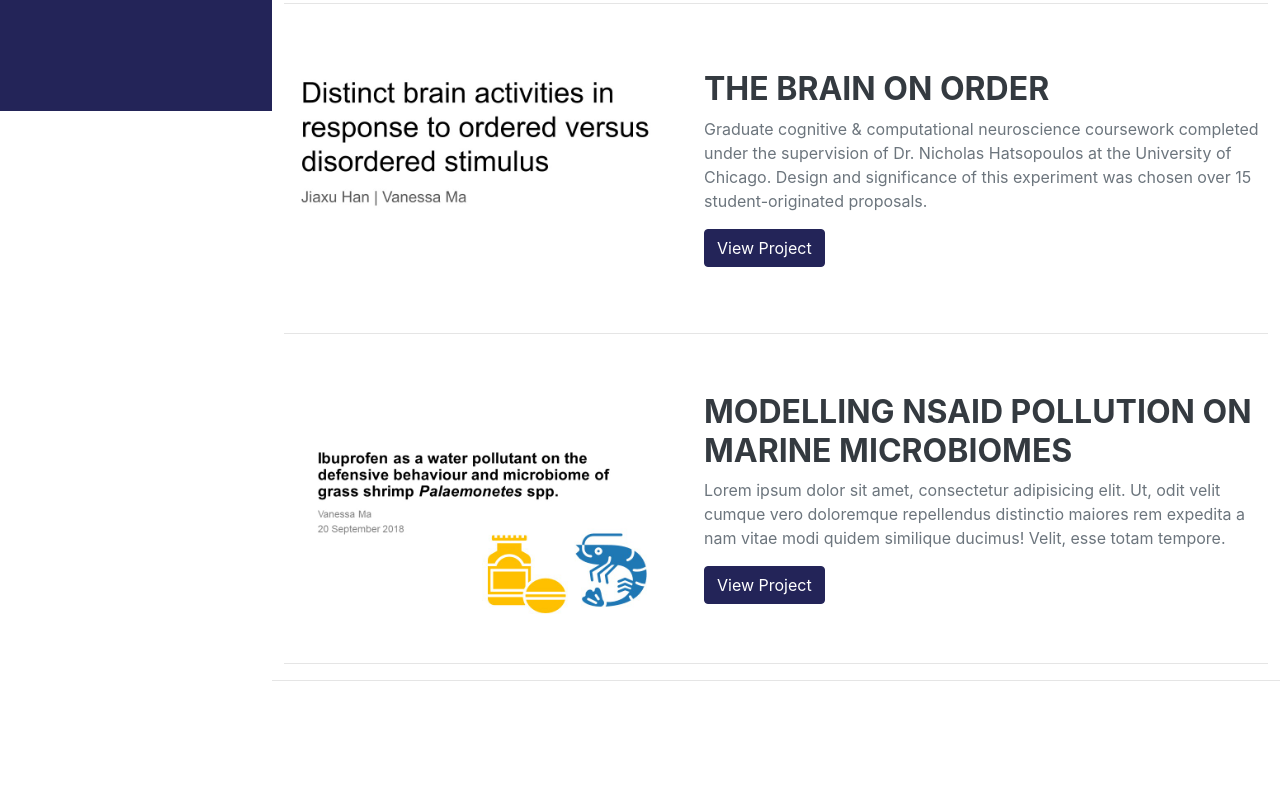
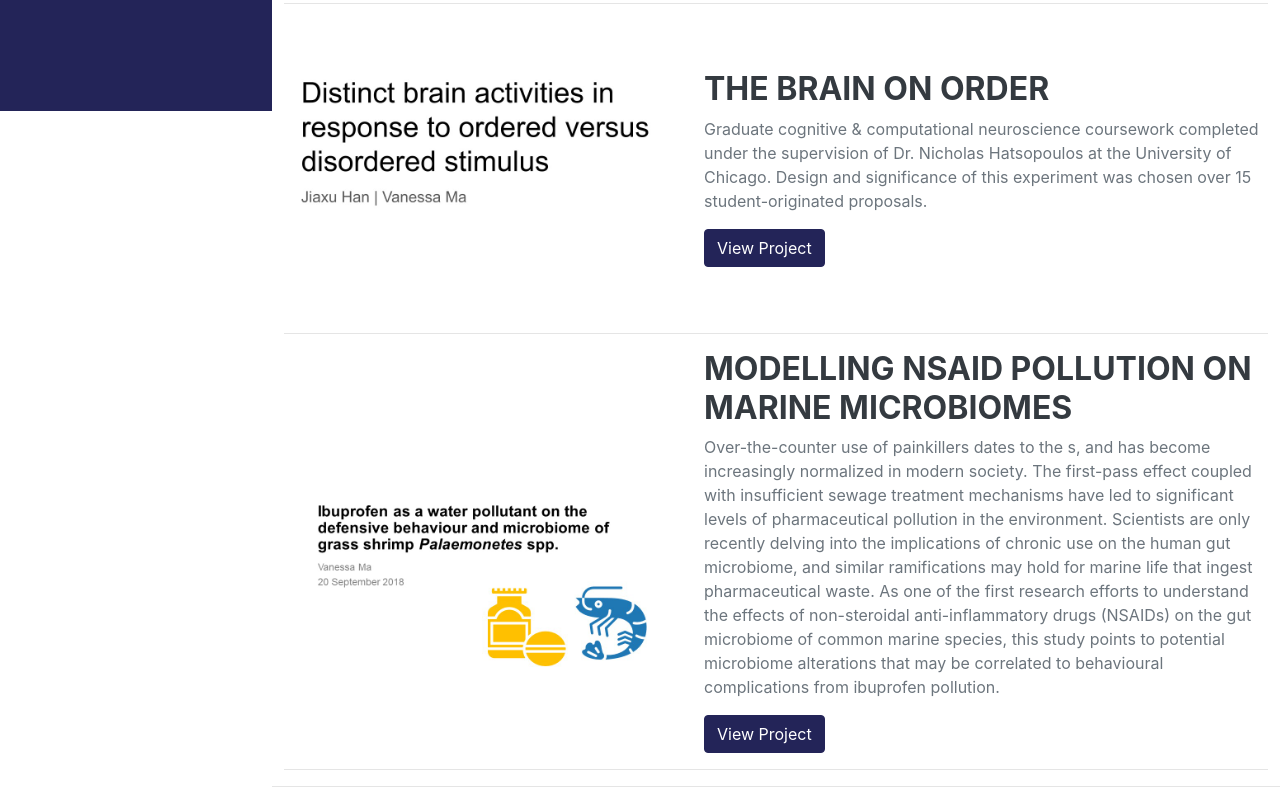
Before and after one commit to vma101/vma101.github.io, a plain HTML site: page research.html in a window 1280 px wide. Shown: the part 689-1492 px from the top of the page. Before the commit the page ends 1386 px from the top, so only its background shows below. Drawn offline with nearby package versions, Linux system fonts and the light colour scheme; a web font is replaced by a local one.

Commit message:
Added description

```diff
--- a/research.html
+++ b/research.html
@@ -120,7 +120,16 @@
                 </div>
                 <div class="col-md-7">
                   <h3>Modelling NSAID Pollution on Marine Microbiomes</h3>
-                  <p>Lorem ipsum dolor sit amet, consectetur adipisicing elit. Ut, odit velit cumque vero doloremque repellendus distinctio maiores rem expedita a nam vitae modi quidem similique ducimus! Velit, esse totam tempore.</p>
+                  <p>Over-the-counter use of painkillers dates to the s, and has become
+                    increasingly normalized in modern society. The first-pass effect coupled with
+                     insufficient sewage treatment mechanisms have led to significant levels of
+                     pharmaceutical pollution in the environment. Scientists are only recently delving into
+                     the implications of chronic use on the human gut microbiome, and similar
+                     ramifications may hold for marine life that ingest pharmaceutical waste. As one of the
+                     first research efforts to understand the effects of non-steroidal anti-inflammatory
+                     drugs (NSAIDs) on the gut microbiome of common marine species, this study points
+                     to potential microbiome alterations that may be correlated to behavioural
+                     complications from ibuprofen pollution. </p>
                   <a class="btn btn-primary" href="assets/img/research/bio/Microbiome_vf.pdf" target="_blank">View Project</a>
                 </div>
               </div>
```
